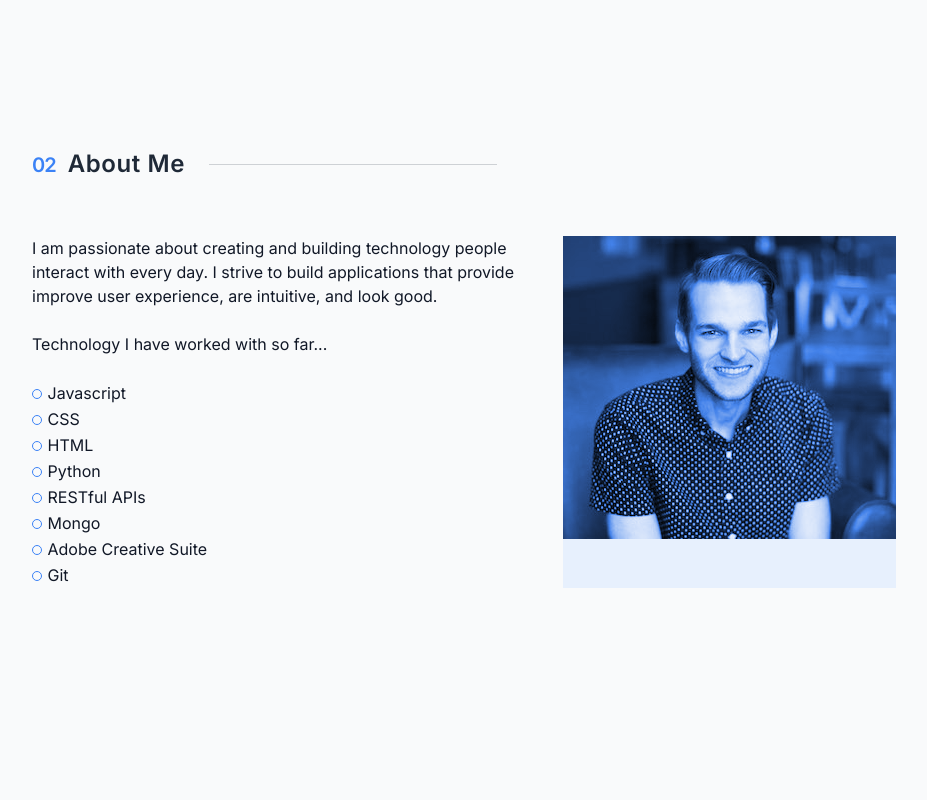
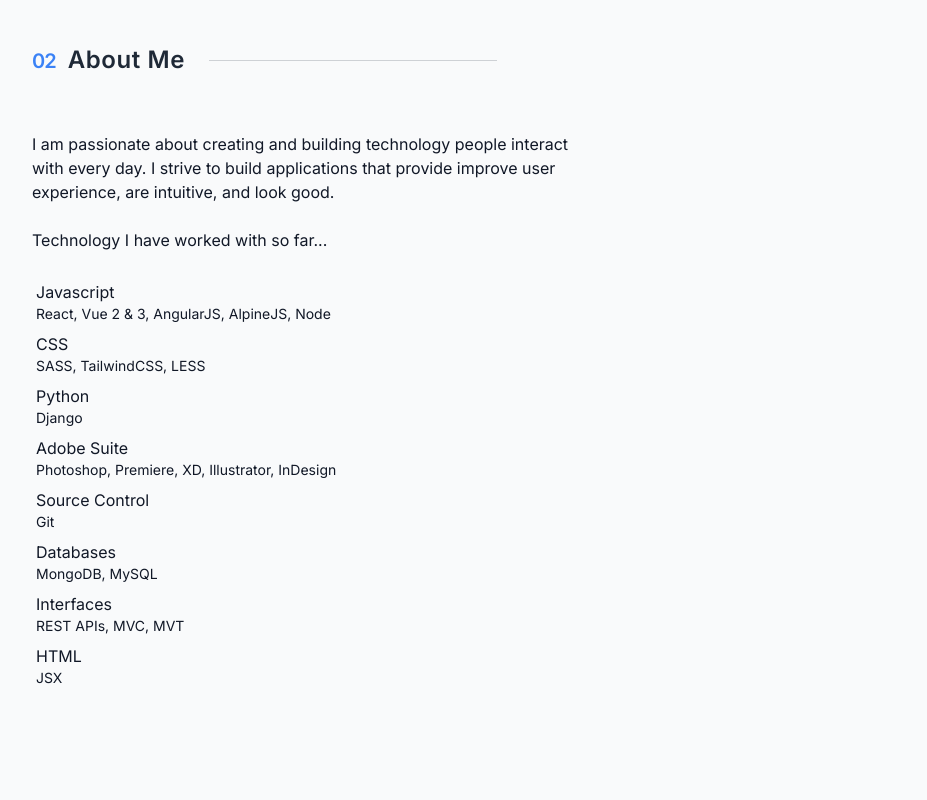
Before and after one commit to dmaixner93/online_resume, a React (Create React App) app: page / in a window 1280 px wide. Shown: the part 840-1640 px from the top of the page, without its empty margins (160-1087 px from the left). Built offline with nearby package versions, Linux system fonts and the light colour scheme.

Commit message:
Update about me section and skills

```diff
--- a/src/components/Table.js
+++ b/src/components/Table.js
@@ -4,16 +4,23 @@
   const { data } = props;
 
   const tbody = data.map(item => {
+    const { mainItem, subItems } = item;
     return (
-    <tr key={uuidv4()}>
-      <td className="list-marker"></td>
-      <td>{item}</td>
+      <tr
+        key={uuidv4()}>
+        <td className="leading-6">
+          <span className="block text-base">{mainItem}</span>
+          <span className="block text-sm dark:text-gray-400">{subItems.join(', ')}</span>
+        </td>
     </tr>
     )
   });
 
   return (
-    <table className="w-full h-auto table-auto">
+    <table
+      cellpadding="4px"
+      cellSpacing="12px"
+      className="w-full h-auto table-auto">
       <tbody>
         {tbody}
       </tbody>
--- a/src/index.css
+++ b/src/index.css
@@ -4,7 +4,7 @@
 
 @layer base {
   ::selection {
-    @apply bg-blue-600 dark:bg-blue-300 dark:bg-opacity-30 bg-opacity-25;
+    @apply bg-blue-600 dark:bg-blue-500 dark:text-white;
   }
   div, p, span, h3, h4 {
     @apply text-gray-900 dark:text-gray-100;
--- a/src/pages/main/AboutMe.js
+++ b/src/pages/main/AboutMe.js
@@ -12,16 +12,12 @@
         <p>Technology I have worked with so far...</p>
         <br />
         <div className="block lg:flex">
-          <div className="w-full lg:w-1/2 h-auto">
+          <div className="w-full h-auto">
             <Table data={skills} />
           </div>
         </div>
       </div>
       {/* Photo place holder */}
-      <div className="relative bg-gray-200 bg-opacity-50 hidden lg:block lg:mx-8 lg:w-2/5">
-        <div className="absolute z-10 w-full h-full bg-blue-500 dark:bg-blue-400 mix-blend-overlay dark:mix-blend-darken opacity-90"></div>
-        <img className="filter grayscale" src={require('../../static/media/dm_333_297.JPG').default} alt="self portrait" />
-      </div>
     </div>
   );
 };
--- a/src/pages/main/Main.js
+++ b/src/pages/main/Main.js
@@ -1,7 +1,7 @@
 import React from 'react';
 import CssBaseline from '@material-ui/core/CssBaseline';
 import Section from '../../components/Section';
-import Jobs from '../../components/Jobs/Jobs';
+import Jobs from '../../components/JobTabs/Jobs';
 import SectionHeader from '../../components/SectionHeader';
 import Spacer from '../../components/Spacer';
 import Projects from '../../components/Projects/Projects';
--- a/src/static/skills.js
+++ b/src/static/skills.js
@@ -1,12 +1,44 @@
 const skills = [
-  "Javascript",
-  "CSS",
-  "HTML",
-  "Python",
-  "RESTful APIs",
-  "Mongo",
-  "Adobe Creative Suite",
-  "Git",
+  {
+    id: 'skill_1',
+    mainItem: "Javascript",
+    subItems: ['React', 'Vue 2 & 3', 'AngularJS', 'AlpineJS', 'Node']
+  },
+  {
+    id: 'skill_2',
+    mainItem: 'CSS',
+    subItems: ['SASS', 'TailwindCSS', 'LESS']
+  },
+  {
+    id: 'skill_3',
+    mainItem: 'Python',
+    subItems: ['Django'],
+  },
+  {
+    id: 'skill_4',
+    mainItem: 'Adobe Suite',
+    subItems: ['Photoshop', 'Premiere', 'XD', 'Illustrator', 'InDesign']
+  },
+  {
+    id: 'skill_5',
+    mainItem: "Source Control",
+    subItems: ["Git"]
+  },
+  {
+    id: 'skill_6',
+    mainItem: 'Databases',
+    subItems: ['MongoDB', 'MySQL']
+  },
+  {
+    id: 'skill_7',
+    mainItem: 'Interfaces',
+    subItems: ['REST APIs', 'MVC', 'MVT']
+  },
+  {
+    id: 'skill_8',
+    mainItem: 'HTML',
+    subItems: ['JSX'],
+  },
 ];
 
 export default skills;
```
